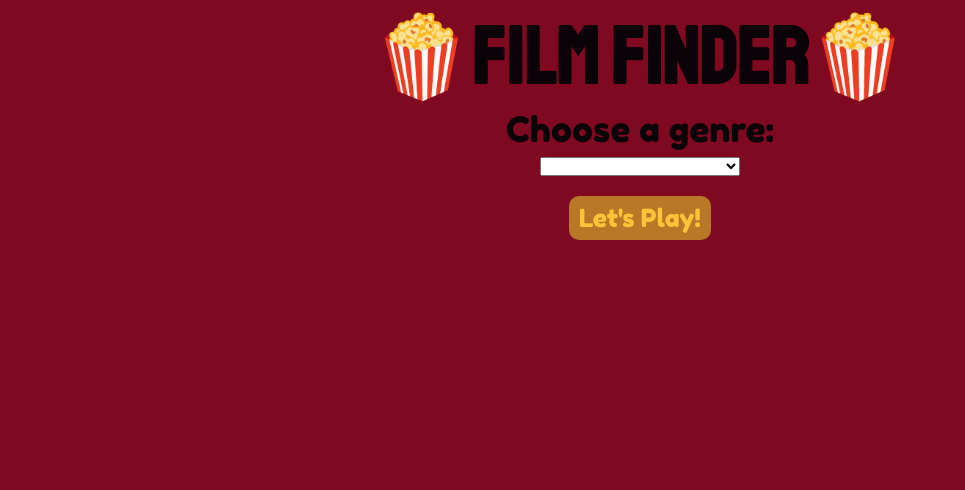
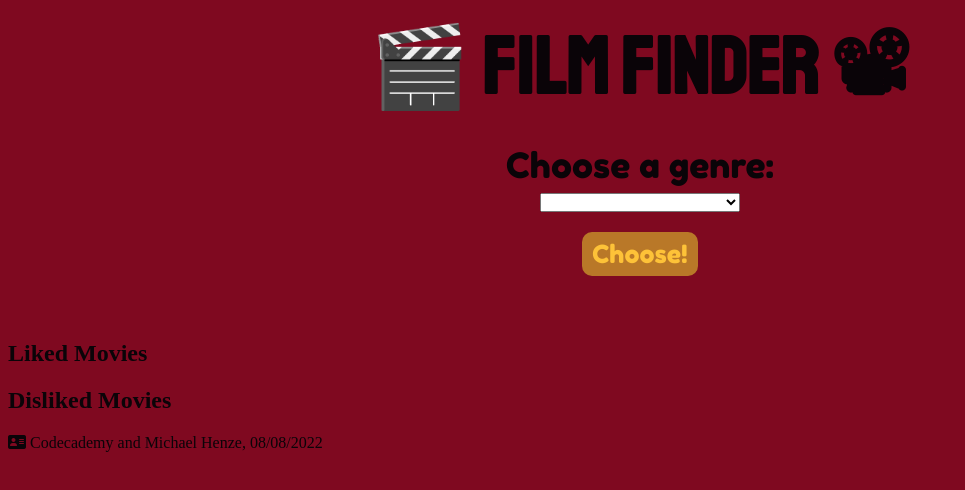
Before and after one commit to manoskov/filmfinder, a plain HTML site: page index.html in a window 1280 px wide. Shown: the whole page, without its empty margins (0-965 px from the left). Drawn offline with Linux system fonts and the light colour scheme.

Commit message:
Add files via upload

```diff
--- a/index.html
+++ b/index.html
@@ -13,14 +13,14 @@
   </head>
   <body>
     <header>
-      <h1 id="appTitle">🍿Film Finder🍿</h1>
+      <h1 id="appTitle">🎬 Film Finder 📽</h1>
     </header>
     <form id="genreForm">
       <label>Choose a genre:</label>
       <select name="genres" id="genres">
       </select>
     </form>
-    <button id="playBtn">Let's Play!</button>
+    <button id="playBtn">Choose!</button>
     <div id="movieInfo">
       <div id="moviePoster"></div>
       <div id="movieText"></div>
@@ -29,5 +29,8 @@
       <button id="likeBtn"><i class="fa-solid fa-thumbs-up"></i></button>
       <button id="dislikeBtn"><i class="fa-solid fa-thumbs-down"></i></button>
     </div>
+    <div id="likedMovies"><h2>Liked Movies</h2><ul id="likedList"></ul></div>
+    <div id="dislikedMovies"><h2>Disliked Movies</h2><ul id="dislikedList"></ul></div>
+    <footer><i class="fa fa-address-card" aria-hidden="true"></i> Codecademy and Michael Henze, 08/08/2022</footer>
   </body>
 </html>
```
